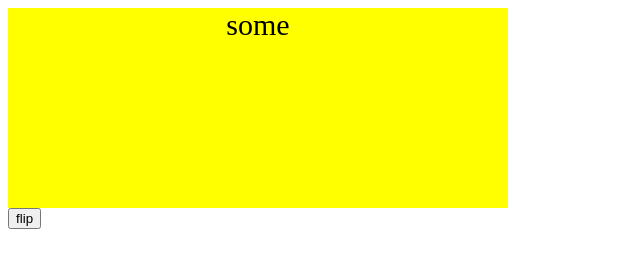
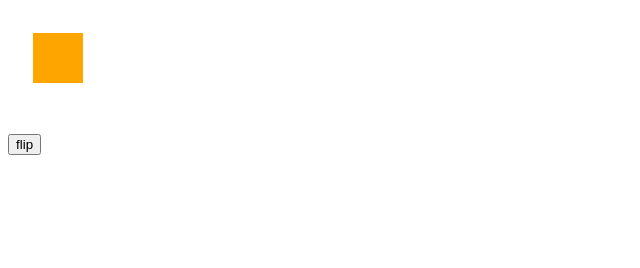
Before and after one commit to SakerONE/test, a plain HTML site: page index.html in a window 1280 px wide. Shown: the whole page, without its empty margins (0-640 px from the left). Drawn offline with Linux system fonts and the light colour scheme.

Commit message:
android fix

```diff
--- a/css/style.css
+++ b/css/style.css
@@ -1,48 +1,29 @@
-.flip-container{
-	width: 500px;
-	height: 200px;
-	-webkit-perspective: 800px;
+article{
+  position: relative;
+  -webkit-transform: translate3d(0, 0, 0);
+  left: 0px;
+  overflow: hidden;
 }
-#flip{
-	/*position: absolute;*/
-	width: 500px;
-	height: 200px;
-	-webkit-transform-style: preserve-3d;
-	-webkit-transform: rotateY(0) translate3d(0, 0, 0);
-	-webkit-transition-duration: 500ms;
+
+#front{
+  position: absolute;
+  width: 100px;
+  height: 100px;
+  background: orange;
+  left: 0;
+  top: 0;
+  -webkit-transform: scale(0.5);
+  -webkit-transition-duration: 0.5s;
+  -webkit-transition-timing-function: linear;
+  -webkit-transition-property: -webkit-transform;
 }
-.side{
-	position: absolute;
-	left: 0;
-	top: 0;
-	width: 500px;
-	height: 200px;
-	-webkit-backface-visibility: hidden;
-	/*overflow: hidden;*/
+#front.animate{
+  /*left: 1px;*/
+  /*box-shadow: 1px 1px 1px black;*/
+  /*-webkit-animation: 500ms anim forwards;*/
+  -webkit-transform: scale(1);
 }
-#front{
-	-webkit-transform: rotateY(0) translate3d(0, 0, 0);
-	background: yellow;
+article.animate{
+  background: yellow;
+  /*left: 1px;*/
 }
-#back{
-	-webkit-transform: rotateY(180deg) translate3d(0, 0, 0);
-	background: orange;
-}
-#flip.flipped{
-	-webkit-transform: rotateY(180deg) translate3d(0, 0, 0);
-}
-.some{
-	position: absolute;
-	width: 100%;
-	-webkit-transform: translate3d(0, 1000px, 0);
-	/*opacity: 0;*/
-	text-align: center;
-	font-size: 30px;
-	margin: 0;
-}
-.animate .some{
-	-webkit-transition-duration: 500ms;
-	-webkit-transition-delay: 500ms;
-	-webkit-transform: translate3d(0, 0, 0);
-	/*opacity: 1;*/
-}
--- a/index.html
+++ b/index.html
@@ -4,18 +4,23 @@
 		<title></title>
 		<meta charset="utf-8">
 		<link rel="stylesheet" href="css/style.css">
-		<script src="js/rivets.min.js"></script>
 	</head>
 	<body>
-		<div class="flip-container">
-			<div id="flip">
-				<div id="front" class="side">
-					<p class="some">some</p>
-				</div>
-				<div id="back" class="side"></div>
-			</div>
-		</div>
-		<button id="button">flip</button>
+
+		<article id="article">
+			<div id="front"></div>
+
+			<br>
+			<br>
+			<br>
+			<br>
+			<br>
+			<br>
+			<br>
+
+			<button id="toggle">flip</button>
+			<div class="some"></div>
+		</article>
 		<script src="js/js.js"></script>
 	</body>
 </html>
--- a/js/js.js
+++ b/js/js.js
@@ -1,11 +1,21 @@
-var flipped = false;
+var flag = false;
 
-setTimeout(function(){
-	front.classList.add('animate');
-}, 500);
+toggle.addEventListener("click", function(){
+	front.classList.toggle('animate');
+});
 
-button.addEventListener("click", function(){
-	flip.classList.toggle('flipped');
+front.addEventListener("webkitTransitionEnd", function(event){
+	// article.classList.toggle('animate');
+	setTimeout(function(){
+		if(flag){
+			front.style.left = '0px';
+		}else{
+			front.style.left = '100px';
+		}
+		flag = !flag;
+	}, 100);
+}, true);
+
+/*setInterval(function(){
 	front.classList.toggle('animate');
-	back.classList.toggle('animate');
-});
+}, 2000);*/
```
